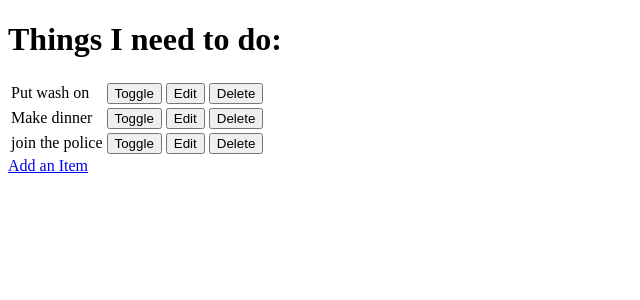
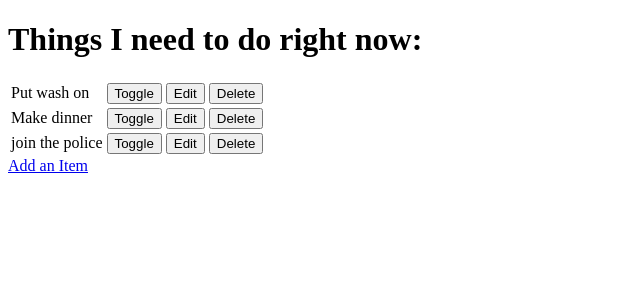
Before and after one commit to amegeddon/django, a Django app: page / in a window 1280 px wide. Shown: the top 300 px of the page, without its empty margins (0-640 px from the left). Run offline with Django 3.2, Linux system fonts and the light colour scheme; data comes from the database, SQL or seed files in the repository; parts of the project's set-up code (start-up, migrations or seed data) failed here and were passed over.

Commit message:
Edits h1

```diff
--- a/todo/templates/todo/todo_list.html
+++ b/todo/templates/todo/todo_list.html
@@ -8,7 +8,7 @@
 </head>
 
 <body>
-    <h1>Things I need to do:</h1>
+    <h1>Things I need to do right now:</h1>
     <table>
         {% for item in items %}
         <tr>
```
